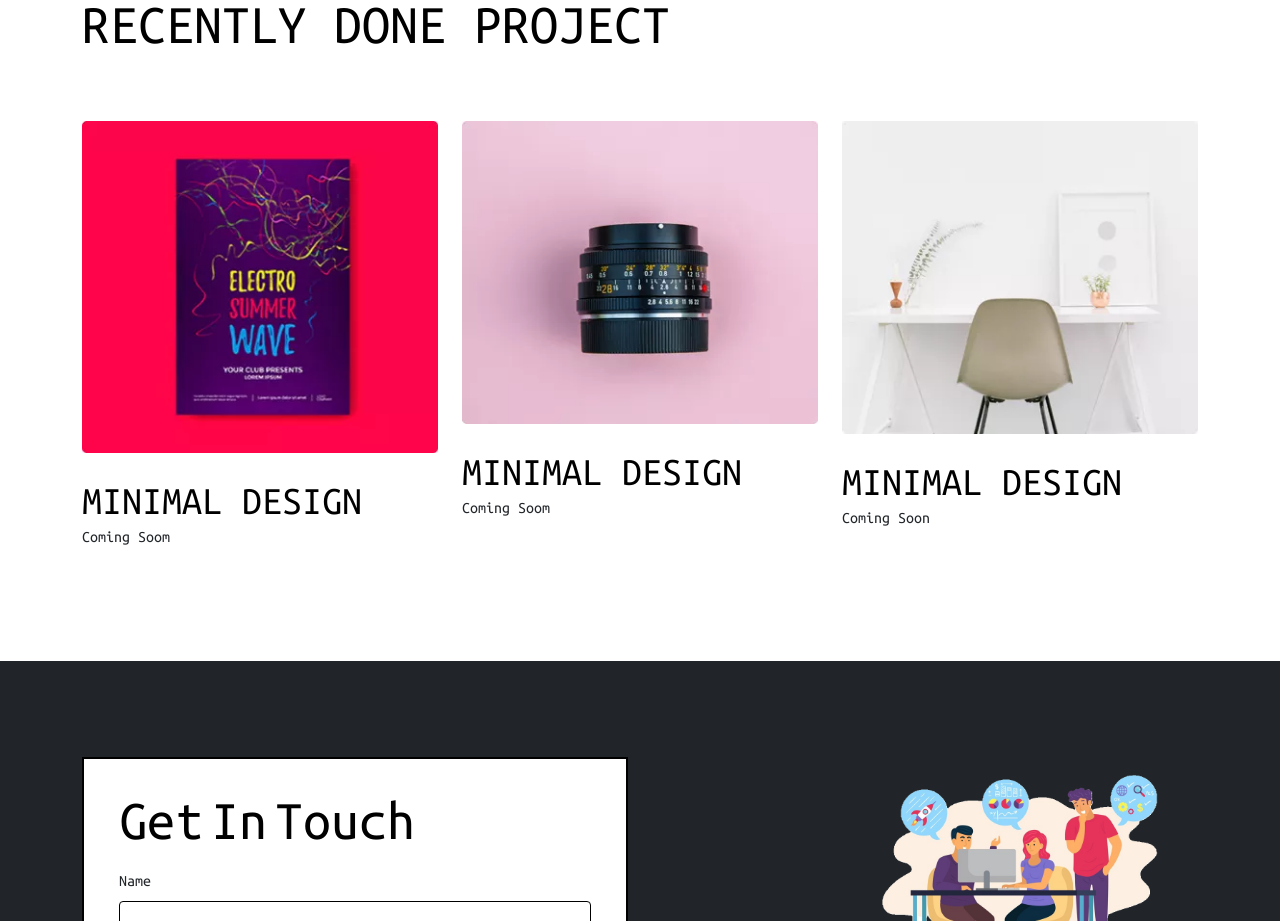
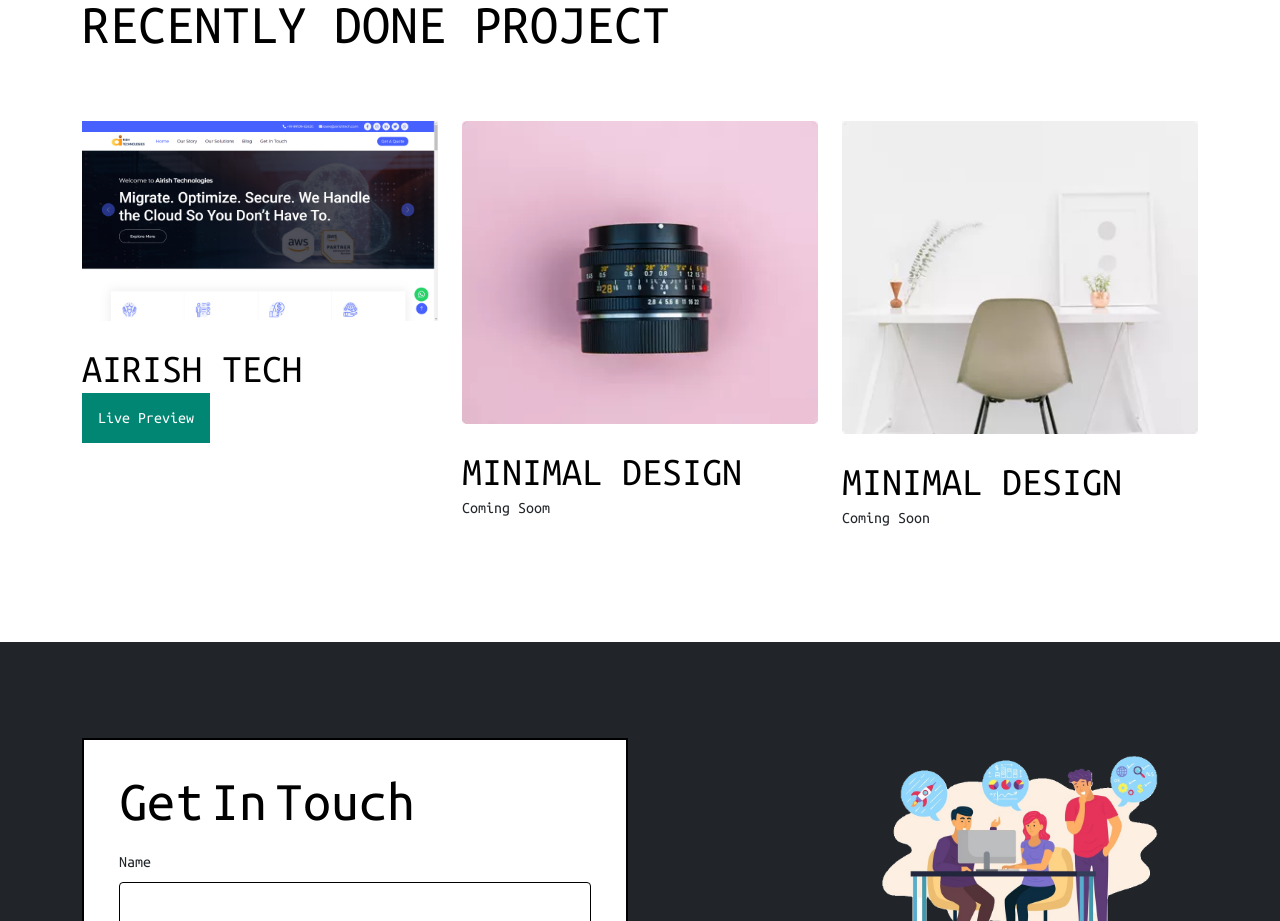
Before and after one commit to sha0002/PortFolio, a React (Vite) app: page / in a window 1280 px wide. Shown: the part 2106-3027 px from the top of the page. Built offline with nearby package versions, Linux system fonts and the light colour scheme; some icons are missing.

Commit message:
project add

```diff
--- a/src/Components/Project/Project.jsx
+++ b/src/Components/Project/Project.jsx
@@ -31,11 +31,15 @@ const Project = () => {
                                 <div className="row">
                                     <div className="col-lg-4 col-sm-6">
                                         <div className="portfolio-img">
-                                            <img src="/portfolio/portfolio1.webp" alt="image1" className='img-fluid w-100' />
+                                            <img src="/project/airish-tech.png" alt="image1" className='img-fluid w-100' />
                                             <div className="overlay">< i className='bx  bx-plus' style={{ Color: '#155bdf' }}></i> </div>
                                         </div>
-                                        <h5 className='mb-0 mt-4' >MINIMAL DESIGN</h5>
-                                        <p>Coming Soom</p>
+                                        <h5 className='mb-0 mt-4'>AIRISH TECH</h5>
+                                        <div className='res-btn'>
+                                            <a href="https://airishtech.com" target='_blank' className=''><button type="button" className='me-3'>Live Preview</button></a>
+
+                                        </div>
+                                        {/* <p>Coming Soom</p> */}
                                     </div>
                                     <div className="col-lg-4 col-sm-6">
                                         <div className="portfolio-img">
--- a/src/Components/Skills/Skills.css
+++ b/src/Components/Skills/Skills.css
@@ -8,10 +8,6 @@
     margin: 0;
     box-sizing: border-box;
     font-family: "Jost", sans-serif;
-    /* background: #00DFC0;
-background: radial-gradient(circle, rgba(0, 223, 192, 0.51) 0%, rgba(186, 222, 220, 1) 55%); */
-    /* background-image: linear-gradient(to top, #8ae7da, #a5ecf7, #ccf0ff, #edf5ff, #ffffff); */
-    /* background-image: linear-gradient(to top, #bae8e2, #caedf3, #e0f2fc, #f3f7ff, #ffffff); */
 }
 
 .sub-title {
```
Also changed, not shown: public/images/skills-bg.jpeg (added), public/project/airish-tech.png (added).
